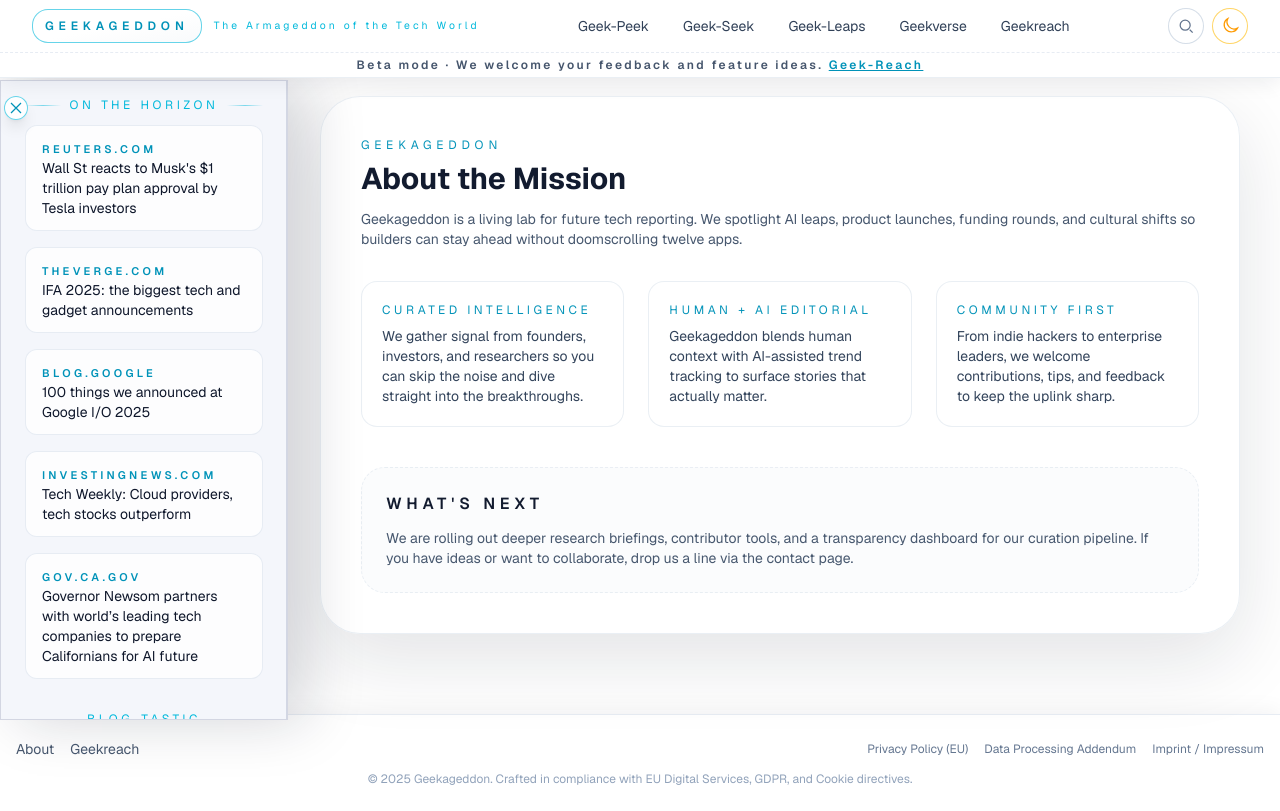
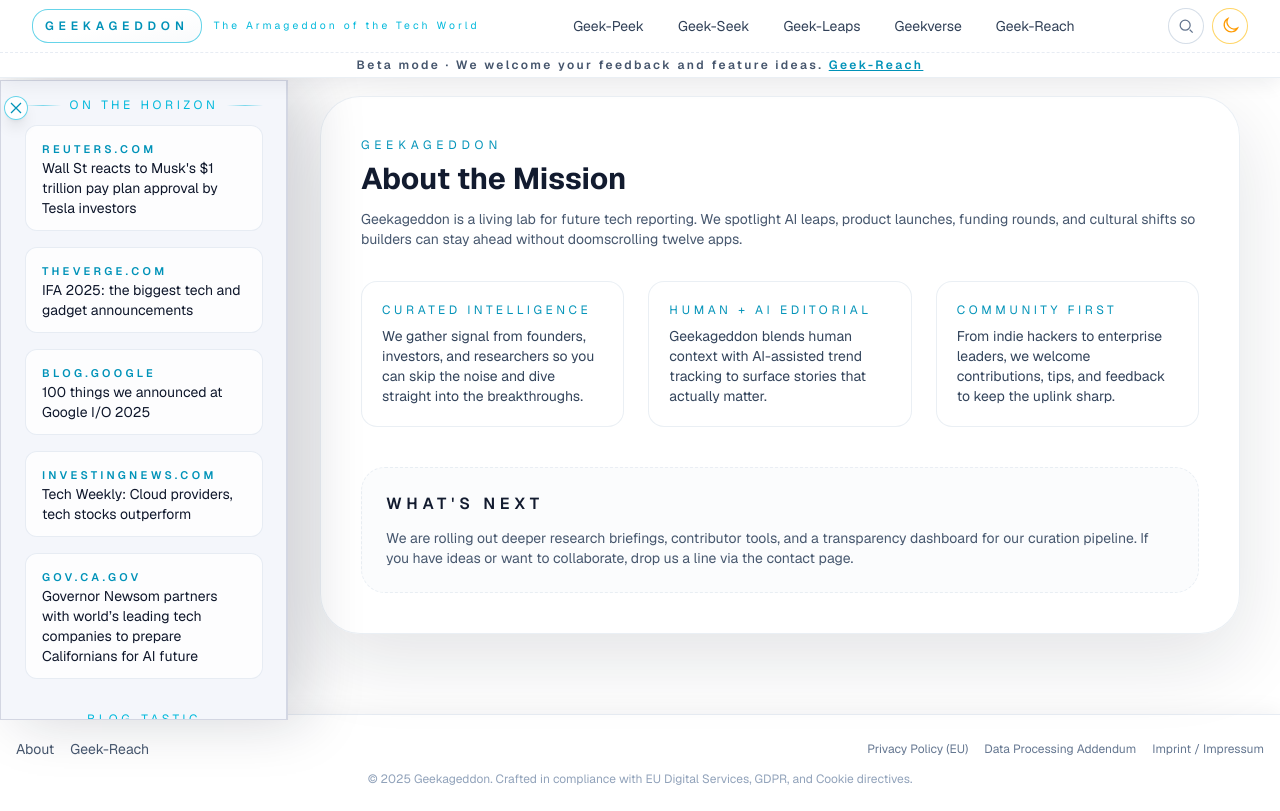
Before and after one commit to sanchivarma/geekageddon, a Next.js app: page /about in a window 1280 px wide. Built offline with nearby package versions, Linux system fonts and the light colour scheme.

Commit message:
Update SiteShell.tsx

```diff
--- a/app/components/SiteShell.tsx
+++ b/app/components/SiteShell.tsx
@@ -8,7 +8,7 @@ const navLinks = [
   { label: "Geek-Seek", href: "/geekseek" },
   { label: "Geek-Leaps", href: "/geekleaps" },
   { label: "Geekverse", href: "/geekverse" },
-  { label: "Geekreach", href: "/geekreach" },
+  { label: "Geek-Reach", href: "/geekreach" },
 ];
 
 const sidebarSpotlight = [
@@ -91,7 +91,7 @@ const podcastWidgets = [
 
 const footerPrimary = [
   { label: "About", href: "/about" },
-  { label: "Geekreach", href: "/geekreach" }
+  { label: "Geek-Reach", href: "/geekreach" }
 ];
 
 const footerCompliance = [
```
